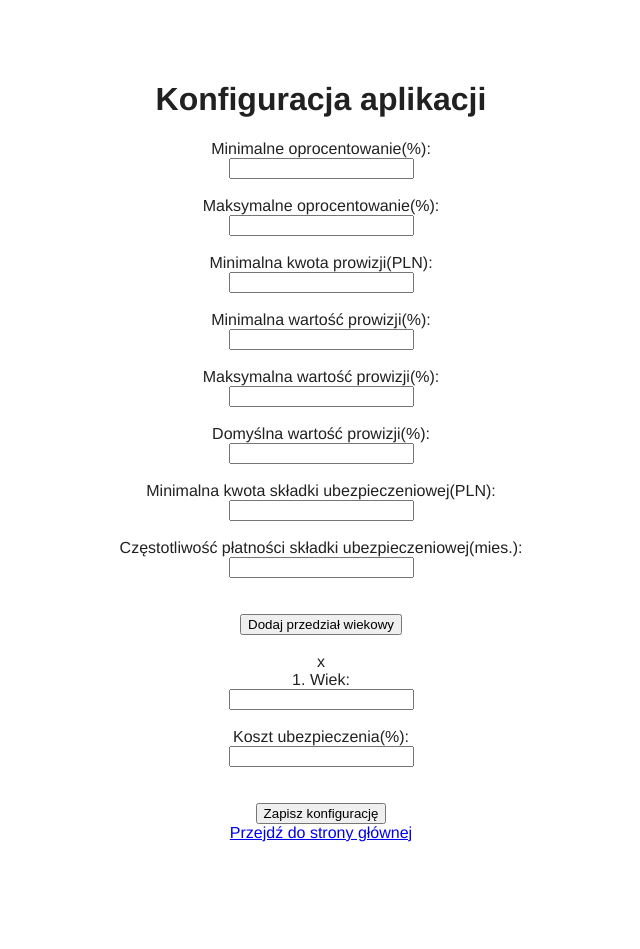
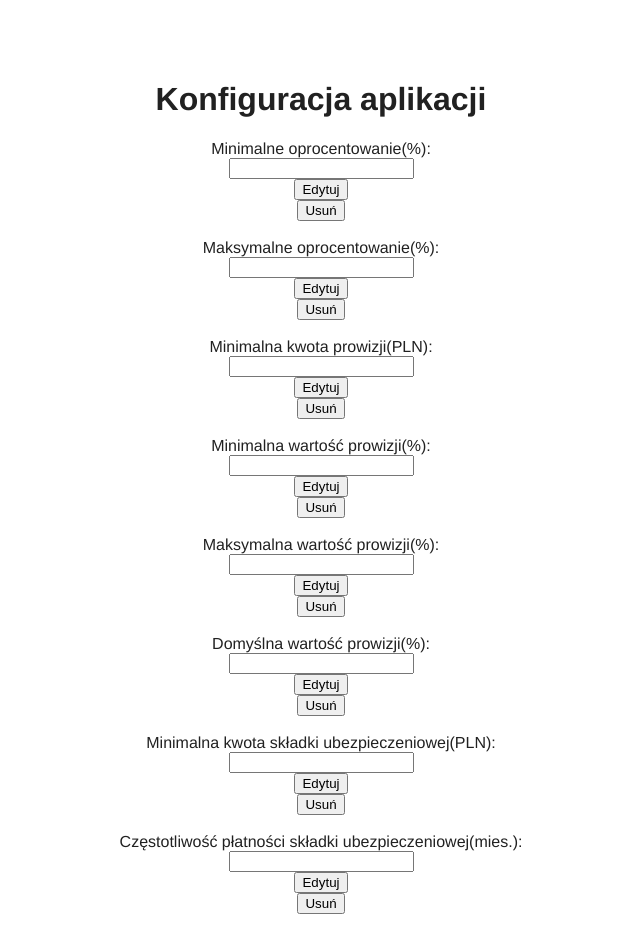
Before and after one commit to praktyki-kalkulator-kredytowy/frontend, a Vue app: page /config in a window 1280 px wide. Shown: the top 949 px of the page, without its empty margins (319-959 px from the left). Before the commit the page ends 850 px from the top, so only its background shows below. Built offline with nearby package versions, Linux system fonts and the light colour scheme; no server answers; what v-calendar would draw is missing.

Commit message:
feat: broken down 1 request into multiple smaller ones

```diff
--- a/src/views/UserConfig.vue
+++ b/src/views/UserConfig.vue
@@ -3,42 +3,58 @@
     <h1>Konfiguracja aplikacji</h1>
       <label>Minimalne oprocentowanie(%):</label>
       <input type="number" v-model="minInterestRate" required>
+      <button @click="setConfiguration('MIN_INTEREST_RATE', minInterestRate/100, 'DEFAULT')">Edytuj</button>
+      <button @click="deleteConfiguration('MIN_INTEREST_RATE', 'DEFAULT'); minInterestRate = null">Usuń</button>
     <br>
       <label>Maksymalne oprocentowanie(%):</label>
       <input type="number" v-model="maxInterestRate" required>
+      <button @click="setConfiguration('MAX_INTEREST_RATE', maxInterestRate/100, 'DEFAULT')">Edytuj</button>
+      <button @click="deleteConfiguration('MAX_INTEREST_RATE', 'DEFAULT'); maxInterestRate = null">Usuń</button>
     <br>
       <label>Minimalna kwota prowizji(PLN):</label>
       <input type="number" v-model="minCommissionAmount" required>
+      <button @click="setConfiguration('MIN_COMMISSION_AMOUNT', minCommissionAmount, 'DEFAULT')">Edytuj</button>
+      <button @click="deleteConfiguration('MIN_COMMISSION_AMOUNT', 'DEFAULT'); minCommissionAmount = null">Usuń</button>
     <br>
       <label>Minimalna wartość prowizji(%):</label>
       <input type="number" v-model="minCommissionRate" required>
+      <button @click="setConfiguration('MIN_COMMISSION_RATE', minCommissionRate/100, 'DEFAULT')">Edytuj</button>
+      <button @click="deleteConfiguration('MIN_COMMISSION_RATE', 'DEFAULT'); minCommissionRate = null">Usuń</button>
     <br>
       <label>Maksymalna wartość prowizji(%):</label>
       <input type="number" v-model="maxCommissionRate" required>
+      <button @click="setConfiguration('MAX_COMMISSION_RATE', maxCommissionRate/100, 'DEFAULT')">Edytuj</button>
+      <button @click="deleteConfiguration('MAX_COMMISSION_RATE', 'DEFAULT'); maxCommissionRate = null">Usuń</button>
     <br>
       <label>Domyślna wartość prowizji(%):</label>
       <input type="number" v-model="defaultCommissionRate" required>
+      <button @click="setConfiguration('DEFAULT_COMMISSION_RATE', defaultCommissionRate/100, 'DEFAULT')">Edytuj</button>
+      <button @click="deleteConfiguration('DEFAULT_COMMISSION_RATE', 'DEFAULT'); defaultCommissionRate = null">Usuń</button>
     <br>
       <label>Minimalna kwota składki ubezpieczeniowej(PLN):</label>
       <input type="number" v-model="minInsurancePremium" required>
+      <button @click="setConfiguration('MIN_PREMIUM_VALUE', minInsurancePremium, 'DEFAULT')">Edytuj</button>
+      <button @click="deleteConfiguration('MIN_PREMIUM_VALUE', 'DEFAULT'); minInsurancePremium = null">Usuń</button>
     <br>
       <label>Częstotliwość płatności składki ubezpieczeniowej(mies.):</label>
       <input type="number" v-model="PaymentFrequency" required>
+      <button @click="setConfiguration('MONTH_FRAME', PaymentFrequency, 'DEFAULT')">Edytuj</button>
+      <button @click="deleteConfiguration('MONTH_FRAME', 'DEFAULT'); PaymentFrequency = null">Usuń</button>
     <br><br>
       <button @click="addBracket">Dodaj przedział wiekowy</button>
     <br>
     <div
       v-for="(ageBracket, index) in ageBrackets"
       v-bind:key="index">
-        <span @click="deleteBracket(index)">x</span>
+        <span @click="deleteBracket(index); deleteConfiguration(ageBracket.age, 'INSURANCE_GROUPS')">x</span>
         <label>{{index+1}}. Wiek:</label>
         <input type="number" v-model="ageBracket.age" required>
         <br>
         <label>Koszt ubezpieczenia(%):</label>
         <input type="number" v-model="ageBracket.insuranceRate" required>
+        <button @click="setConfiguration(ageBracket.age, ageBracket.insuranceRate/100, 'INSURANCE_GROUPS')">Edytuj</button>
     </div>
       <br><br>
-      <button @click="getConfiguration">Zapisz konfigurację</button>
 
     <router-link to="/">Przejdź do strony głównej</router-link>
 </div>
@@ -66,72 +82,50 @@ export default {
             age: null,
             insuranceRate: null
           }
-        ],
-        groups: null
+        ]
+
 
     }
   },
   methods: {
-    async getConfiguration() {
+    async getConfiguration(_data, key) {
+       await axios.get(`http://localhost:4200/api/v1/schedule/configuration/group?groupKey=DEFAULT&key=${key}`)
+      .then(response => _data = response.data)
     },
-    async setConfiguration() {
-      let data = []
-      data.push(
-        {
-          key: "MIN_PREMIUM_VALUE",
-          value: this.minInsurancePremium,
-          group: "DEFAULT"
+    async getAgeBrackets() {
+        await axios.get(`http://localhost:4200/api/v1/schedule/configuration/group?groupKey=INSURANCE_GROUPS`)
+        .then(response => {
+          for(let i = 0; i<response.data.length; i++) {
+          if (this.ageBrackets[i] === undefined) {
+            this.ageBrackets.push({
+                age: null,
+                insuranceRate: null
+          })}
+          this.ageBrackets[i].age = response.data[i].key.key
+          this.ageBrackets[i].insuranceRate = response.data[i].value*100
+          }
+        })
     },
-        {
-          key: "MIN_COMMISSION_AMOUNT",
-          value: this.minCommissionAmount,
-          group: "DEFAULT"
-        },
-        {
-          key: "MIN_INTEREST_RATE",
-          value: this.minInterestRate,
-          group: "DEFAULT"
-        },
-        {
-          key: "MAX_INTEREST_RATE",
-          value: this.maxInterestRate,
-          group: "DEFAULT"
-        },
-        {
-          key: "MIN_COMMISSION_RATE",
-          value: this.minCommissionRate,
-          group: "DEFAULT"
-        },
-        {
-          key: "MAX_COMMISSION_RATE",
-          value: this.maxCommissionRate,
-          group: "DEFAULT"
-        },
-        {
-          key: "DEFAULT_COMMISSION_RATE",
-          value: this.defaultCommissionRate,
-          group: "DEFAULT"
-        },
-        {
-          key: "MONTH_FRAME",
-          value: this.PaymentFrequency,
-          group: "DEFAULT"
-        },
-      )
-      this.ageBrackets.forEach(br => data.push(
-        {
-            key: br.age,
-            value: br.insuranceRate/100,
-            group: "INSURANCE_GROUPS"
-        })
-      )
+    async setConfiguration(key, value, group) {
+      let data = {
+          key: key,
+          value: value,
+          group: group
+      }
+
 
      let response =  await axios.post(`http://localhost:4200/api/v1/schedule/configuration`, JSON.stringify(data), {
           headers:{"Content-type" : "application/json"}
           })
           response.status === 200 ? alert('Udało się zmienić konfigurację.') : alert('Wystąpił błąd.')
     },
-    async deleteConfiguration() {
+    async deleteConfiguration(key, groupKey) {
+      let data = {
+        key: key,
+        groupKey: groupKey
+      }
+      let response = axios.delete(`http://localhost:4200/api/v1/schedule/configuration`, { data: data })
+      response.status == 200 ? alert('Udało się usunąć konfigurację.') : alert('Wystąpił błąd.')
     },
     addBracket() {
         this.ageBrackets.push({
@@ -141,12 +135,19 @@ export default {
     },
     deleteBracket(index) {
         this.ageBrackets.splice(index, 1)
-    },
-    onSubmit() {
-
-
     }
 
+  },
+  mounted() {
+    this.getConfiguration(this.minInsurancePremium, "MIN_PREMIUM_VALUE"),
+    this.getConfiguration(this.minCommissionAmount, "MIN_COMMISSION_AMOUNT"),
+    this.getConfiguration(this.minInterestRate, "MIN_INTEREST_RATE"),
+    this.getConfiguration(this.maxInterestRate, "MAX_INTEREST_RATE"),
+    this.getConfiguration(this.minCommissionRate, "MIN_COMMISSION_RATE"),
+    this.getConfiguration(this.maxCommissionRate, "MAX_COMMISSION_RATE"),
+    this.getConfiguration(this.defaultCommissionRate, "DEFAULT_COMMISSION_RATE"),
+    this.getConfiguration(this.PaymentFrequency, "MONTH_FRAME"),
+    this.getAgeBrackets()
   }
 }
 </script>
```
Lines whose indentation alone changed are shown as unchanged.
